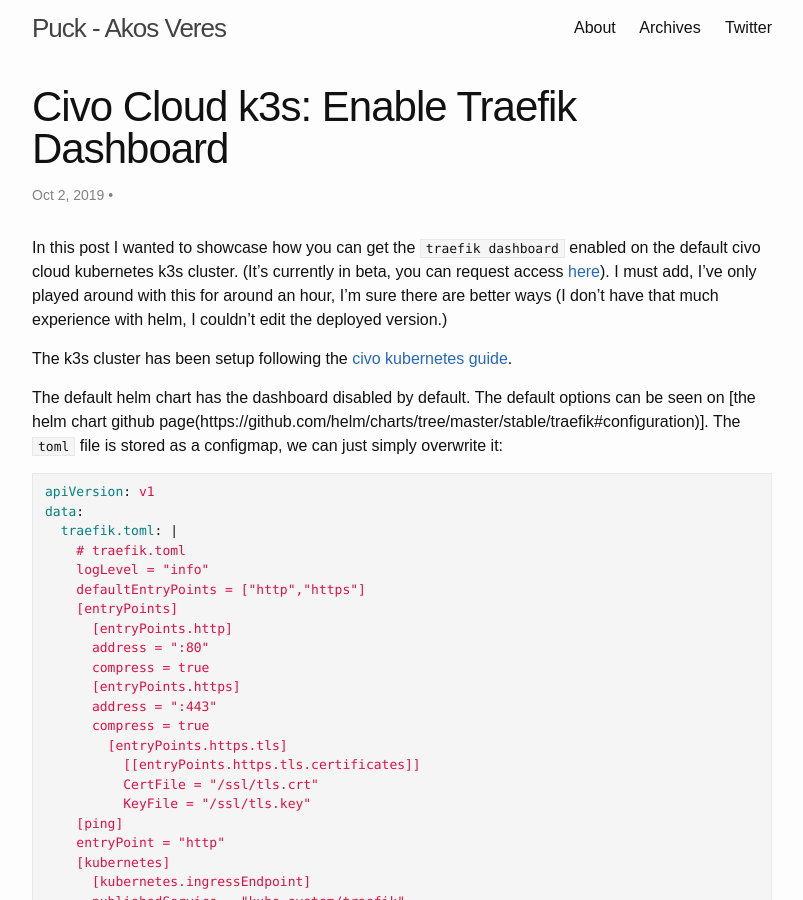
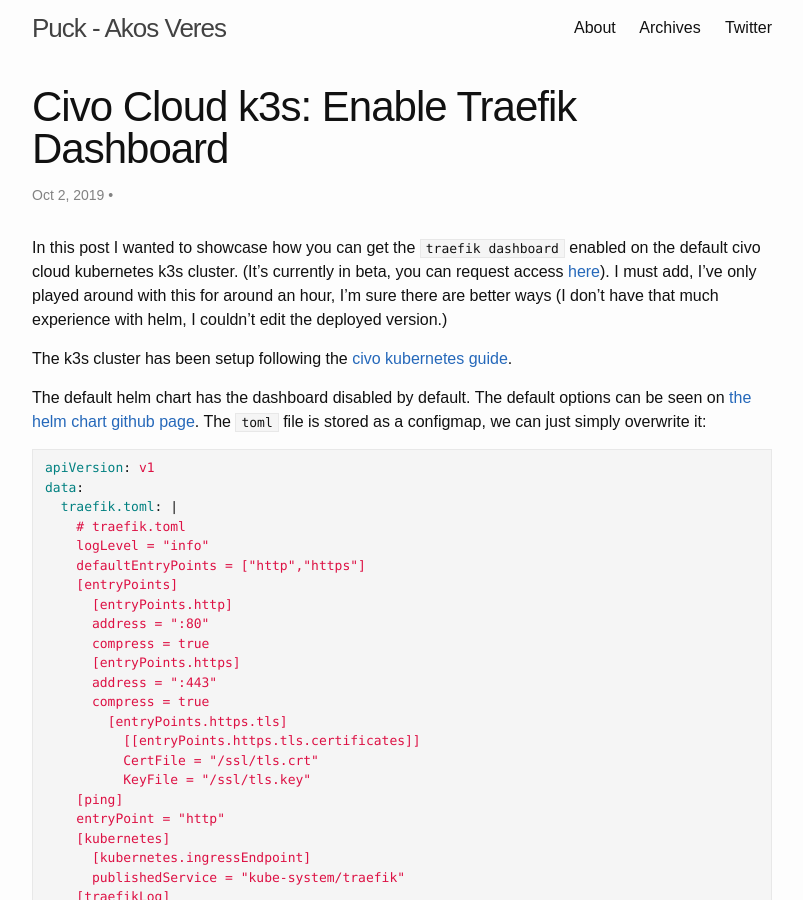
Before and after one commit to akosveres/blog, a Jekyll site: the page built from _posts/2019-10-02-Civo-Cloud-Enable-Traefik-Dashboard.md, in a window 1280 px wide and 900 px high. Shown: the whole window, without its empty margins (238-1041 px from the left). Built offline with Jekyll 4.4.1, drawn with Linux system fonts in a browser that asks for light colours.

Commit message:
Fix link to traefik helm chart github page

```diff
--- a/_posts/2019-10-02-Civo-Cloud-Enable-Traefik-Dashboard.md
+++ b/_posts/2019-10-02-Civo-Cloud-Enable-Traefik-Dashboard.md
@@ -8,7 +8,7 @@ In this post I wanted to showcase how you can get the `traefik dashboard` enable
 
 The k3s cluster has been setup following the [civo kubernetes guide](https://www.civo.com/learn/kubernetes-cluster-administration-using-civo-cli).
 
-The default helm chart has the dashboard disabled by default. The default options can be seen on [the helm chart github page(https://github.com/helm/charts/tree/master/stable/traefik#configuration)]. The `toml` file is stored as a configmap, we can just simply overwrite it:
+The default helm chart has the dashboard disabled by default. The default options can be seen on [the helm chart github page](https://github.com/helm/charts/tree/master/stable/traefik#configuration). The `toml` file is stored as a configmap, we can just simply overwrite it:
 
 <!-- more -->
 
```
